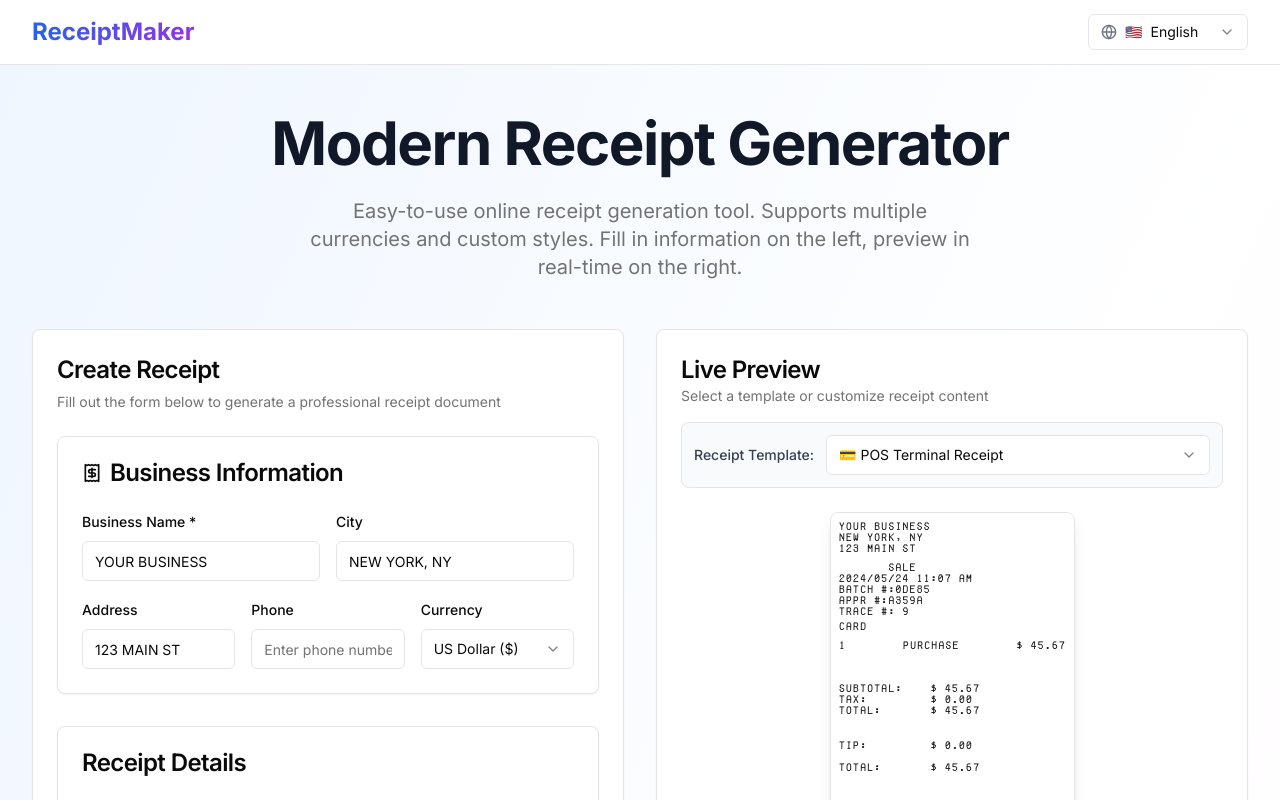
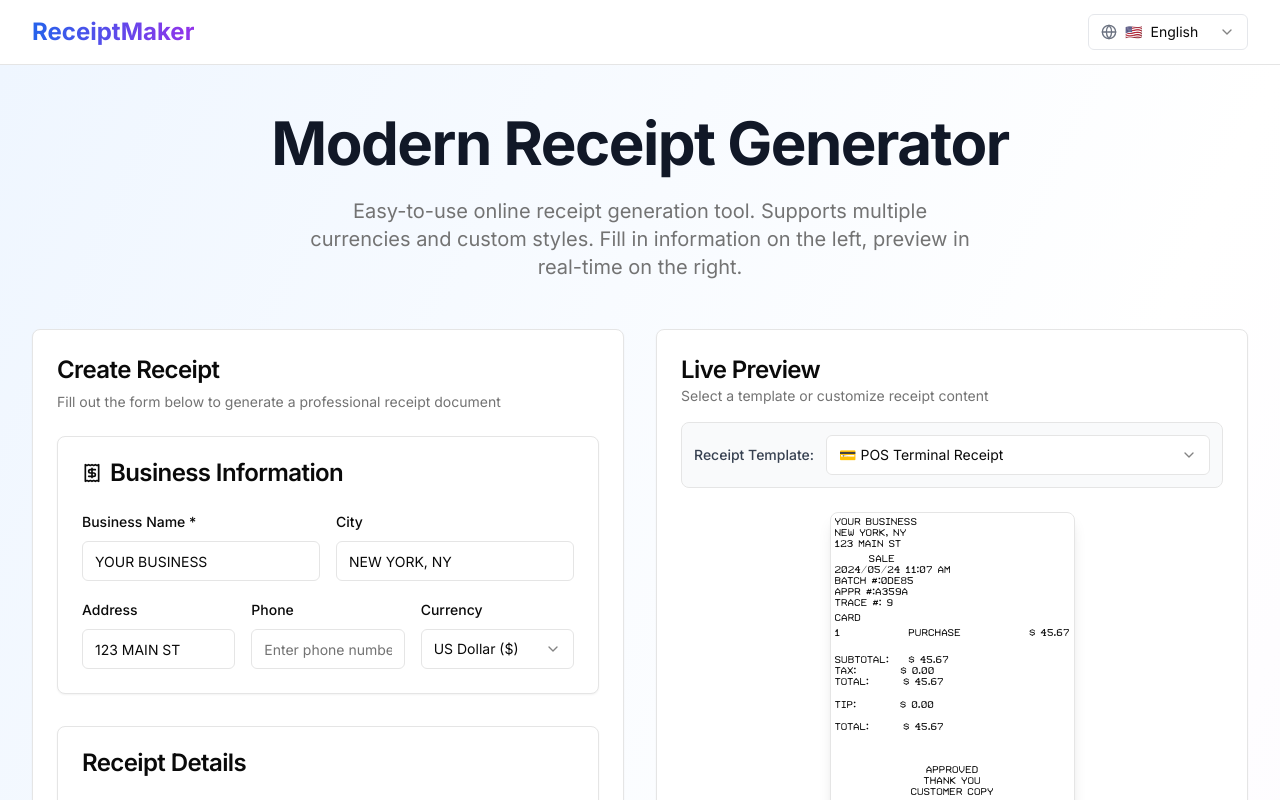
Before and after one commit to null-man/receiptMaker, a Next.js app: page / in a window 1280 px wide. Shown: the top 800 px of the page. Built offline with nearby package versions, Linux system fonts and the light colour scheme.

Commit message:
添加字体 hypermarketexp

```diff
--- a/src/app/globals.css
+++ b/src/app/globals.css
@@ -8,6 +8,15 @@
 @font-face {
   font-family: 'Fake Receipt';
   src: url('/fonts/Fake Receipt.otf') format('opentype');
+  font-weight: normal;
+  font-style: normal;
+  font-display: swap;
+}
+
+/* Hypermarket Exp 字体 */
+@font-face {
+  font-family: 'Hypermarket Exp';
+  src: url('/fonts/hypermarket-exp.ttf') format('truetype');
   font-weight: normal;
   font-style: normal;
   font-display: swap;
@@ -28,6 +37,23 @@
   /* 增强点阵效果 */
   text-shadow: none !important;
   font-stretch: normal !important;
+}
+
+/* POS Terminal 字体样式 */
+.pos-terminal-font {
+  font-family: 'Hypermarket Exp', 'Inconsolata', 'OCR A Extended', 'Courier New', 'Lucida Console', monospace !important;
+  font-weight: 400 !important;
+  font-size: 10px !important;
+  line-height: 11px !important;
+  letter-spacing: 0.1px !important;
+  text-rendering: optimizeSpeed !important;
+  -webkit-font-smoothing: none !important;
+  -moz-osx-font-smoothing: unset !important;
+  font-variant-numeric: tabular-nums !important;
+  font-feature-settings: "tnum" 1 !important;
+  /* 增强点阵效果 */
+  text-shadow: none !important;
+  font-stretch: condensed !important;
 }
 
 /* POS机收据专用样式 - 匹配 819 × 1361 比例 */
--- a/src/components/ReceiptPreview.tsx
+++ b/src/components/ReceiptPreview.tsx
@@ -279,10 +279,10 @@ export default function ReceiptPreview({
       case 'pos_terminal':
         return {
           card: "receipt-preview mx-auto bg-white shadow-lg border pos-receipt-container",
-          content: "p-2 font-mono text-xs leading-none",
+          content: "p-1 font-mono text-xs leading-none",
           title: "text-xs font-bold mb-1 tracking-wider text-center",
           address: "text-xs text-center",
-          spacing: "my-1"
+          spacing: "my-0"
         };
       default:
         return {
@@ -304,7 +304,7 @@ export default function ReceiptPreview({
         <CardContent className={styles.content}>
           {type === 'pos_terminal' ? (
             /* POS机收据特殊布局 - 完全匹配用户图片 */
-            <div className="text-left thermal-printer-font leading-none" style={{
+            <div className="text-left pos-terminal-font leading-none" style={{
               textTransform: 'uppercase'
             }}>
               {/* 餐厅信息 */}
@@ -324,7 +324,7 @@ export default function ReceiptPreview({
               <div className="mb-1"></div>
 
               {/* SALE 信息 */}
-              <div className="text-left space-y-0 mb-0 mt-2">
+              <div className="text-left space-y-0 mb-0 mt-1">
                 <div>&nbsp;&nbsp;&nbsp;&nbsp;&nbsp;&nbsp;&nbsp;SALE</div>
                 <div>{receiptDate.replace(/-/g, '/')}    {receiptTime}</div>
                 <div>BATCH #:0DE85</div>
@@ -337,7 +337,7 @@ export default function ReceiptPreview({
               </div>
 
               {/* 商品信息 */}
-              <div className="space-y-0 mb-0 mt-2">
+              <div className="space-y-0 mb-0 mt-1">
                 {items.length > 0 ? (
                   <>
                     {items.map((item, index) => (
@@ -362,7 +362,7 @@ export default function ReceiptPreview({
               <div className="mb-1"></div>
 
               {/* 金额部分 */}
-              <div className="space-y-0 mb-1 mt-8">
+              <div className="space-y-0 mb-1 mt-4">
                 <div>SUBTOTAL:&nbsp;&nbsp;&nbsp;&nbsp;{formatCurrency(subtotal, currency)}</div>
                 <div>TAX:&nbsp;&nbsp;&nbsp;&nbsp;&nbsp;&nbsp;&nbsp;&nbsp;&nbsp;{formatCurrency(taxAmount, currency)}</div>
                 <div>TOTAL:&nbsp;&nbsp;&nbsp;&nbsp;&nbsp;&nbsp;&nbsp;{formatCurrency(totalAmount, currency)}</div>
@@ -370,16 +370,16 @@ export default function ReceiptPreview({
 
               <div className="mb-1"></div>
 
-              <div className="space-y-0 mb-1 mt-6">
+              <div className="space-y-0 mb-1 mt-3">
                 <div>TIP: &nbsp;&nbsp;&nbsp;&nbsp;&nbsp;&nbsp;&nbsp; {formatCurrency(data.tipAmount.toString(), currency)}</div>
                 <div>&nbsp;</div>
                 <div>TOTAL:&nbsp;&nbsp;&nbsp;&nbsp;&nbsp;&nbsp; {formatCurrency((parseFloat(totalAmount) + parseFloat(data.tipAmount.toString())).toString(), currency)}</div>
               </div>
 
-              <div className="mb-2"></div>
+              <div className="mb-1"></div>
 
               {/* 底部信息 */}
-              <div className="text-center space-y-0 mt-12">
+              <div className="text-center space-y-0 mt-8">
                 <div>APPROVED</div>
                 <div>THANK YOU</div>
                 <div>CUSTOMER COPY</div>
@@ -547,8 +547,8 @@ export default function ReceiptPreview({
               {/* 收据底部信息 - 仅非POS机收据显示 */}
               {type !== 'pos_terminal' && (
                 <div className="text-center text-xs text-muted-foreground mt-6 pt-4 border-t border-dashed">
-                  <p>Receipt Number: #{receiptNumber || "--------"}</p>
-                  <p className="mt-1">ReceiptMaker Generated</p>
+                  {/* <p>Receipt Number: #{receiptNumber || "--------"}</p> */}
+                  {/* <p className="mt-1">ReceiptMaker Generated</p> */}
                 </div>
               )}
             </>
```
Also changed, not shown: public/fonts/hypermarket-exp.ttf (added).
